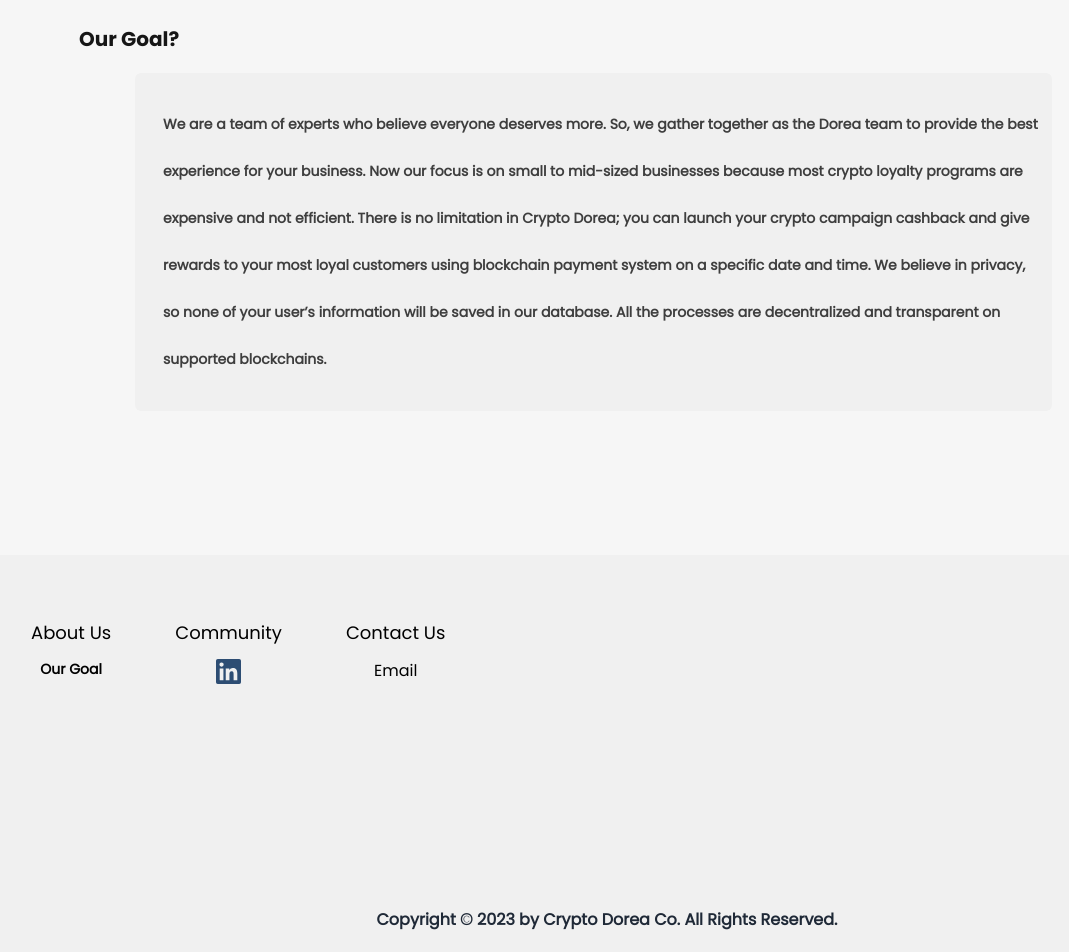
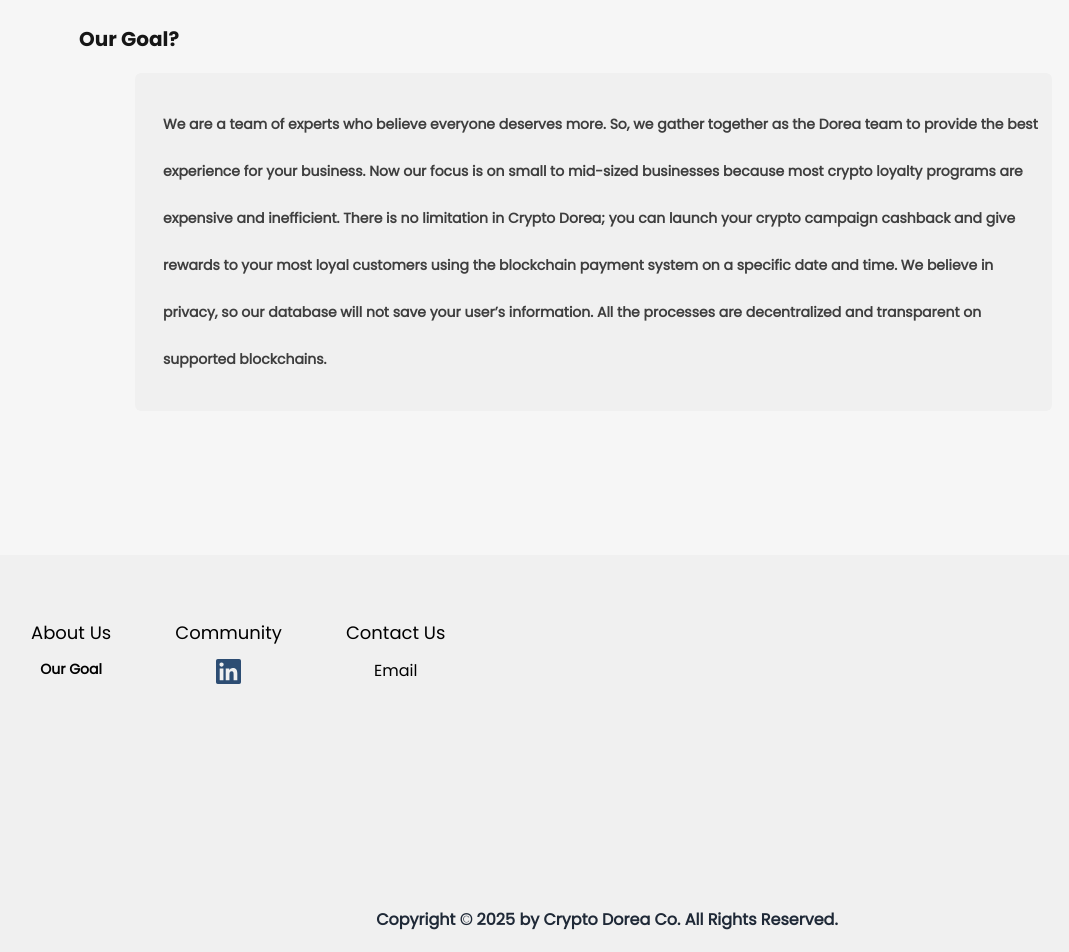
Before and after one commit to xmrrabbitx/cryptodorea_website, a Next.js app: page / in a window 1280 px wide. Shown: the part 3314-4266 px from the top of the page, without its empty margins (33-1102 px from the left). Built offline with nearby package versions, Linux system fonts and the light colour scheme.

Commit message:
fix issues

```diff
--- a/pages/components/landing/Footer.tsx
+++ b/pages/components/landing/Footer.tsx
@@ -34,7 +34,7 @@
           </div>
 
           <p className='text-center font-bold text-gray-800 mt-40 xl:mb-5 mb-16 xl:text-base text-xs'>
-            Copyright © 2023 by Crypto Dorea Co. All Rights Reserved.
+            Copyright © 2025 by Crypto Dorea Co. All Rights Reserved.
           </p>
 
         </footer>
--- a/pages/index.tsx
+++ b/pages/index.tsx
@@ -244,8 +244,7 @@
               <p id={styles.doreaDefinitionTitle} className='text-xl font-bold'>Our Goal?</p>
               <div id={styles.doreaDefinition} className='mt-5 xl:ml-14 lg:ml-14 md:ml-14 sm:ml-14 ml-0 pr-3 pl-7 pt-7 pb-7 rounded-md'>
                 <p id={styles.doreaDefinitionText} className='xl:text-[14px] lg:text-[14px] md:text-[14px] sm:text-[14px] text-[16px] font-bold xl:leading-[47px] lg:leading-10 md:leading-10 leading-9'>
-                  We are a team of experts who believe everyone deserves more. So, we gather together as the Dorea team to provide the best experience for your business. Now our focus is on small to mid-sized businesses because most crypto loyalty programs are expensive and not efficient.
-                  There is no limitation in Crypto Dorea; you can launch your crypto campaign cashback and give rewards to your most loyal customers using blockchain payment system on a specific date and time. We believe in privacy, so none of your user’s information will be saved in our database. All the processes are decentralized and transparent on supported blockchains.
+                  We are a team of experts who believe everyone deserves more. So, we gather together as the Dorea team to provide the best experience for your business. Now our focus is on small to mid-sized businesses because most crypto loyalty programs are expensive and inefficient. There is no limitation in Crypto Dorea; you can launch your crypto campaign cashback and give rewards to your most loyal customers using the blockchain payment system on a specific date and time. We believe in privacy, so our database will not save your user’s information. All the processes are decentralized and transparent on supported blockchains.
                 </p>
               </div>
             </div>
```
Also changed, not shown: liara.json (+6 -3 lines).
